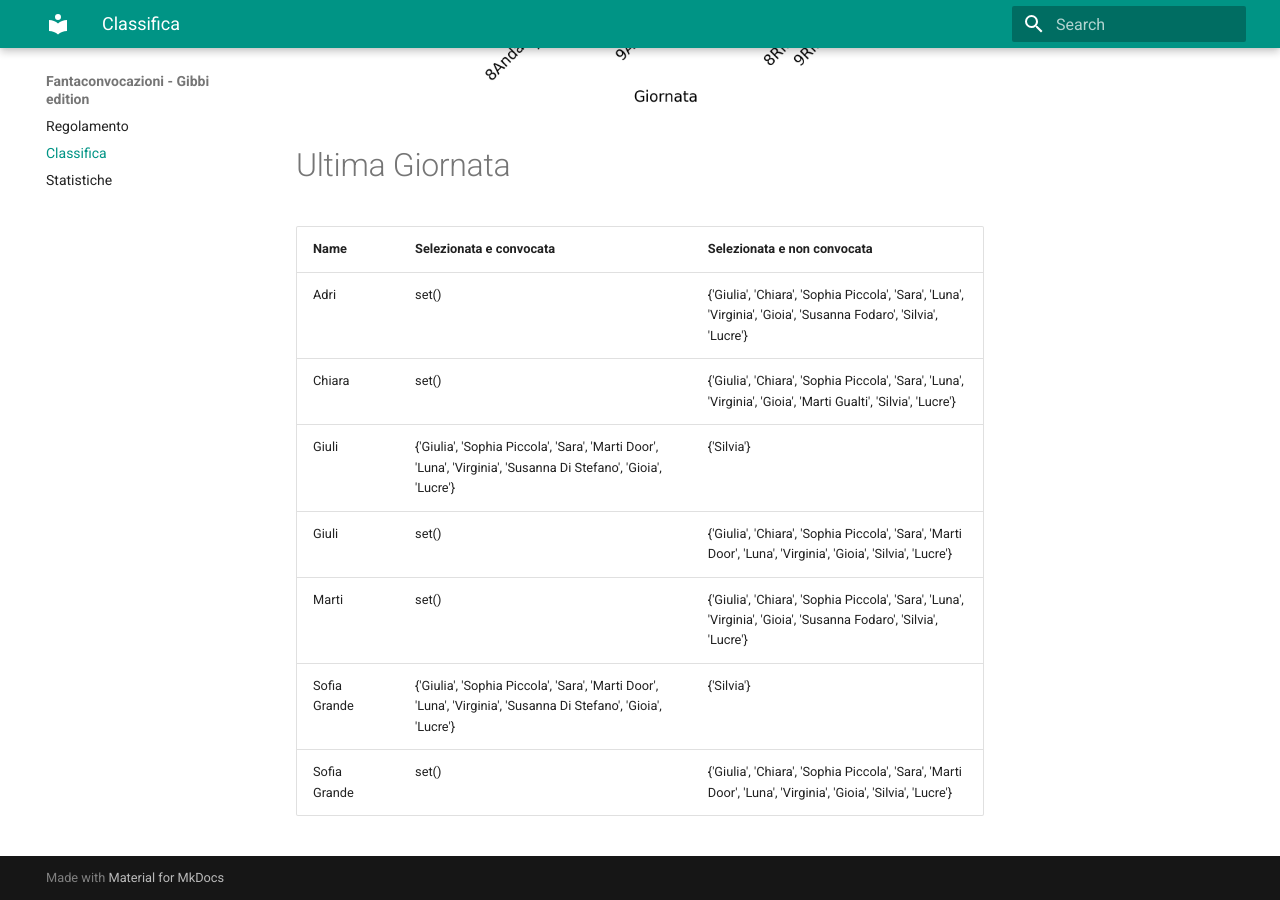
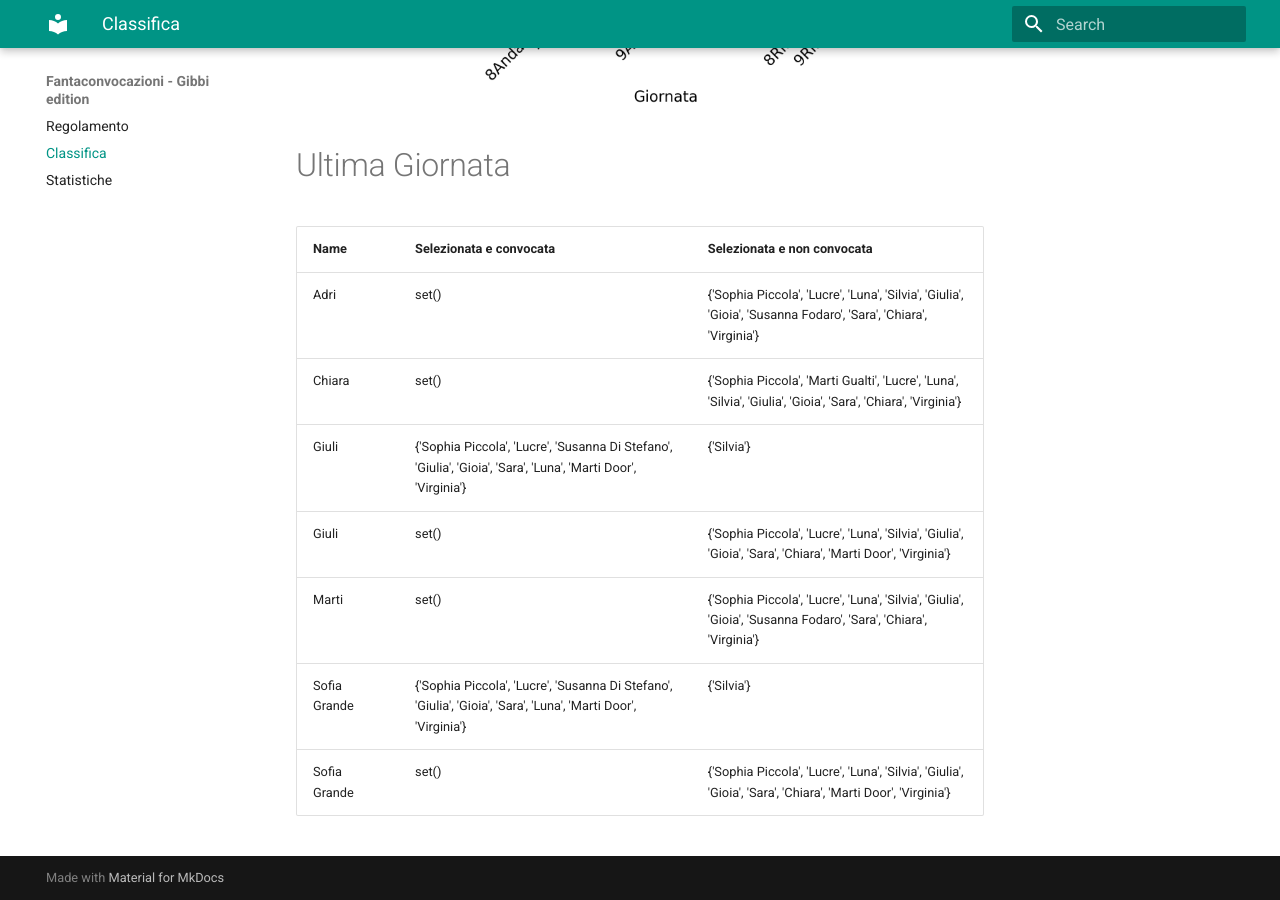
Before and after one commit to martinig94/fantagibbi, an MkDocs documentation site: the page built from docs/Classifica.md, in a window 1280 px wide and 900 px high, scrolled down 1003 px. Built offline with MkDocs 1.6.1 and Material for MkDocs 9.7.7, drawn with Linux system fonts in a browser that asks for light colours.

Commit message:
Auto-update from main.py

```diff
--- a/docs/Classifica.md
+++ b/docs/Classifica.md
@@ -18,11 +18,11 @@
 <!-- START_TABLE CORRECT -->
 | Name         | Selezionata e convocata                                                                                        | Selezionata e non convocata                                                                                      |
 |:-------------|:---------------------------------------------------------------------------------------------------------------|:-----------------------------------------------------------------------------------------------------------------|
-| Adri         | set()                                                                                                          | {'Giulia', 'Chiara', 'Sophia Piccola', 'Sara', 'Luna', 'Virginia', 'Gioia', 'Susanna Fodaro', 'Silvia', 'Lucre'} |
-| Chiara       | set()                                                                                                          | {'Giulia', 'Chiara', 'Sophia Piccola', 'Sara', 'Luna', 'Virginia', 'Gioia', 'Marti Gualti', 'Silvia', 'Lucre'}   |
-| Giuli        | {'Giulia', 'Sophia Piccola', 'Sara', 'Marti Door', 'Luna', 'Virginia', 'Susanna Di Stefano', 'Gioia', 'Lucre'} | {'Silvia'}                                                                                                       |
-| Giuli        | set()                                                                                                          | {'Giulia', 'Chiara', 'Sophia Piccola', 'Sara', 'Marti Door', 'Luna', 'Virginia', 'Gioia', 'Silvia', 'Lucre'}     |
-| Marti        | set()                                                                                                          | {'Giulia', 'Chiara', 'Sophia Piccola', 'Sara', 'Luna', 'Virginia', 'Gioia', 'Susanna Fodaro', 'Silvia', 'Lucre'} |
-| Sofia Grande | {'Giulia', 'Sophia Piccola', 'Sara', 'Marti Door', 'Luna', 'Virginia', 'Susanna Di Stefano', 'Gioia', 'Lucre'} | {'Silvia'}                                                                                                       |
-| Sofia Grande | set()                                                                                                          | {'Giulia', 'Chiara', 'Sophia Piccola', 'Sara', 'Marti Door', 'Luna', 'Virginia', 'Gioia', 'Silvia', 'Lucre'}     |
+| Adri         | set()                                                                                                          | {'Sophia Piccola', 'Lucre', 'Luna', 'Silvia', 'Giulia', 'Gioia', 'Susanna Fodaro', 'Sara', 'Chiara', 'Virginia'} |
+| Chiara       | set()                                                                                                          | {'Sophia Piccola', 'Marti Gualti', 'Lucre', 'Luna', 'Silvia', 'Giulia', 'Gioia', 'Sara', 'Chiara', 'Virginia'}   |
+| Giuli        | {'Sophia Piccola', 'Lucre', 'Susanna Di Stefano', 'Giulia', 'Gioia', 'Sara', 'Luna', 'Marti Door', 'Virginia'} | {'Silvia'}                                                                                                       |
+| Giuli        | set()                                                                                                          | {'Sophia Piccola', 'Lucre', 'Luna', 'Silvia', 'Giulia', 'Gioia', 'Sara', 'Chiara', 'Marti Door', 'Virginia'}     |
+| Marti        | set()                                                                                                          | {'Sophia Piccola', 'Lucre', 'Luna', 'Silvia', 'Giulia', 'Gioia', 'Susanna Fodaro', 'Sara', 'Chiara', 'Virginia'} |
+| Sofia Grande | {'Sophia Piccola', 'Lucre', 'Susanna Di Stefano', 'Giulia', 'Gioia', 'Sara', 'Luna', 'Marti Door', 'Virginia'} | {'Silvia'}                                                                                                       |
+| Sofia Grande | set()                                                                                                          | {'Sophia Piccola', 'Lucre', 'Luna', 'Silvia', 'Giulia', 'Gioia', 'Sara', 'Chiara', 'Marti Door', 'Virginia'}     |
 <!-- END_TABLE CORRECT -->
```
